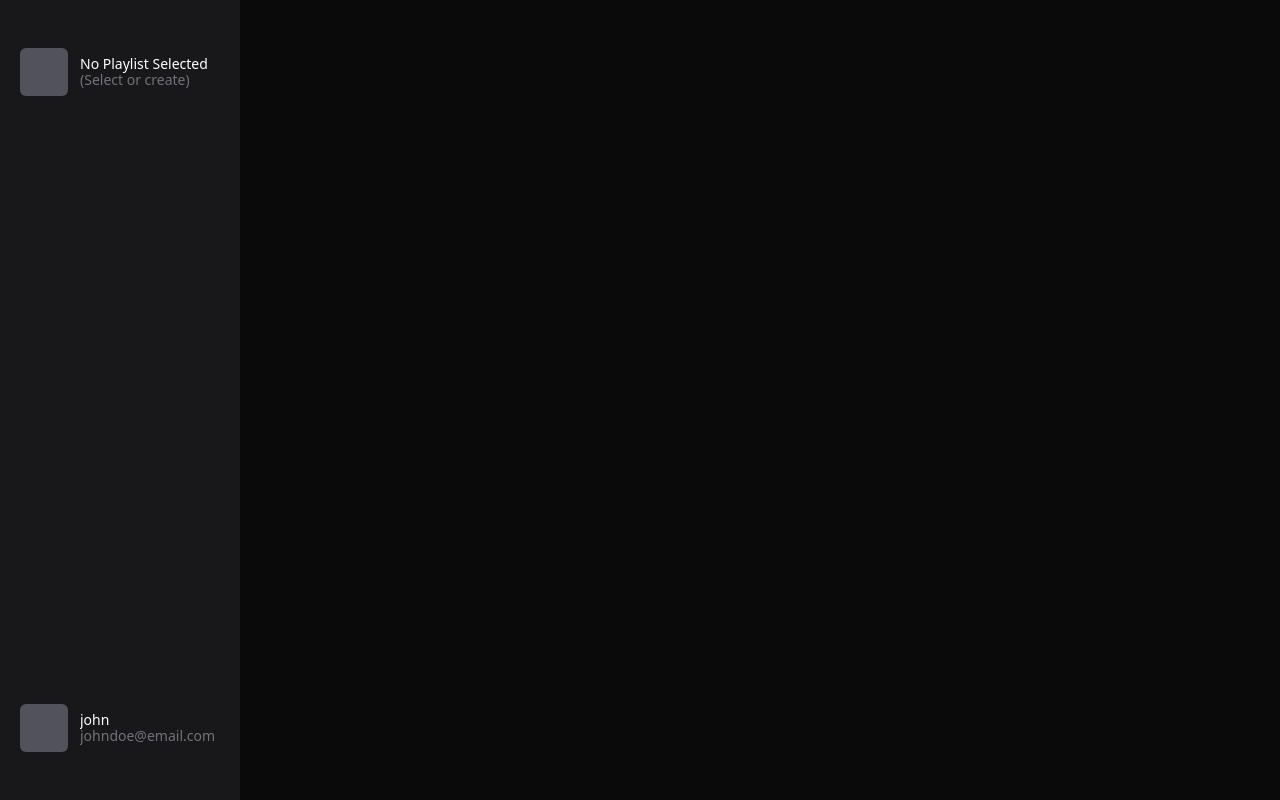
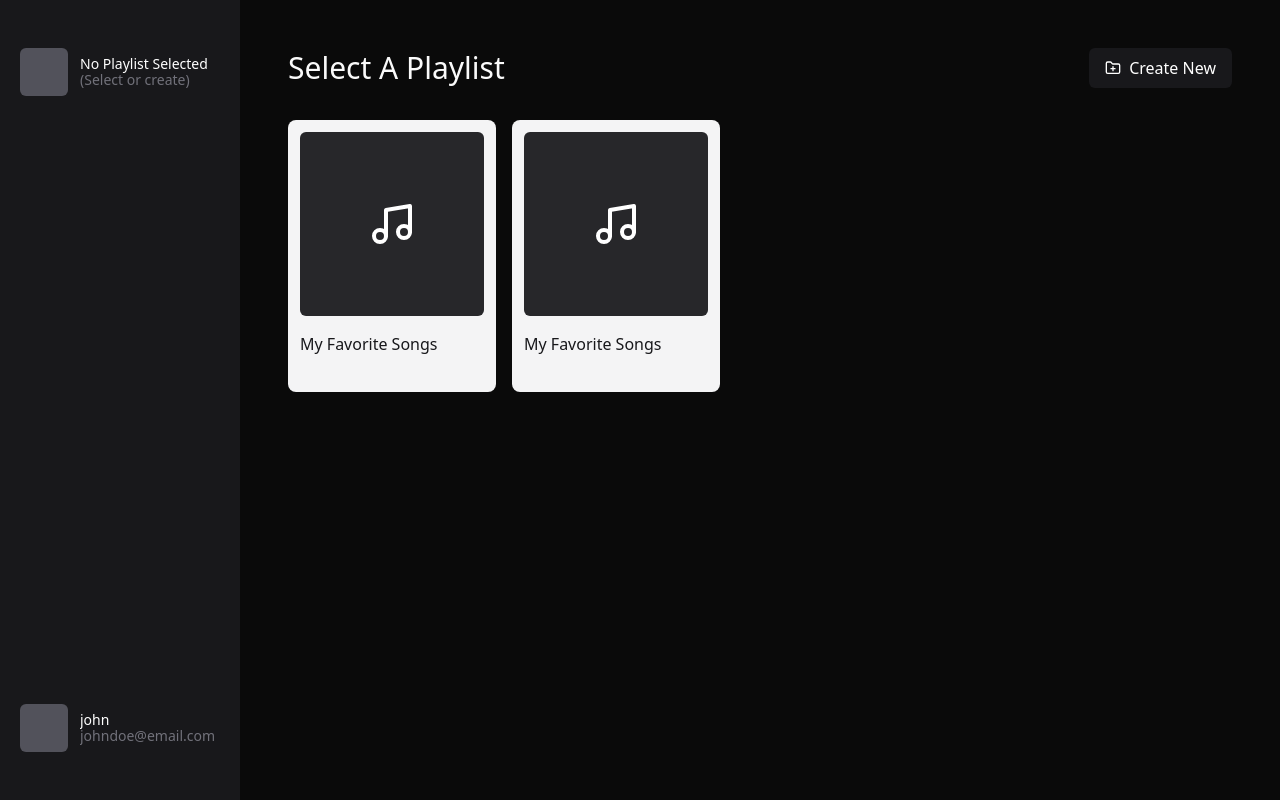
Before and after one commit to theMillenniumFalcon/spotsync, a Next.js app: page /dashboard in a window 1280 px wide. Built offline with nearby package versions, Linux system fonts and the light colour scheme.

Commit message:
added playlist selector and creator in dashboard

```diff
--- a/next.config.mjs
+++ b/next.config.mjs
@@ -1,4 +1,15 @@
 /** @type {import('next').NextConfig} */
-const nextConfig = {};
+const nextConfig = {
+    reactStrictMode: true,
+    swcMinify: true,
+    images: {
+        remotePatterns: [
+        {
+            protocol: 'https',
+            hostname: '**.scdn.co',
+        },
+        ],
+    },
+};
 
 export default nextConfig;
--- a/src/app/dashboard/page.tsx
+++ b/src/app/dashboard/page.tsx
@@ -1,4 +1,5 @@
-import Sidebar from "@/components/sidebar";
+import PlaylistSelect from "@/components/dashboard/playlistSelect"
+import Sidebar from "@/components/sidebar"
 
 export default function Dashboard() {
   return (
@@ -6,7 +7,7 @@ export default function Dashboard() {
       <div className="dashboard-scroll flex h-full overflow-x-auto">
         <Sidebar editing={false} />
         {/* <div className="w-96 text-xs text-zinc-500">{JSON.stringify(data)}</div> */}
-        {/* <PlaylistSelect /> */}
+        <PlaylistSelect />
       </div>
     </div>
   )
--- /dev/null
+++ b/src/components/dashboard/creating.tsx
@@ -0,0 +1,20 @@
+import { Loader2 } from "lucide-react"
+
+interface CreatingProps {
+    name: string
+}
+
+const Creating: React.FC<CreatingProps> = ({ name }) => {
+  return (
+    <div>
+      <Loader2 className="mt-4 h-8 w-8 animate-spin animate-pulse self-center text-zinc-500" />
+
+      <div className="mt-4 mb-8 text-sm">
+        Creating a live editing room for{" "}
+        <span className="font-bold underline underline-offset-2">{name}</span>
+      </div>
+    </div>
+  )
+}
+
+export default Creating
--- a/src/components/dashboard/playlistSelect.tsx
+++ b/src/components/dashboard/playlistSelect.tsx
@@ -1,8 +1,139 @@
+"use client"
+
+import React, { useState } from "react"
+import { toast } from "sonner"
+import { FolderPlus, Music } from "lucide-react"
+import Image from "next/image"
+
+import { Button } from "@/components/ui/button"
+import Creating from "./creating"
+
 interface PlaylistSelectProps {}
 
 const PlaylistSelect: React.FC<PlaylistSelectProps> = ({ }) => {
+    const [selecting, setSelecting] = useState(true)
+    const [selected, setSelected] = useState("")
+
+    const selectHandler = (id: string) => {
+        setSelected(id)
+        setSelecting(false)
+      }
+
+    const playlists = {
+        items: [
+            {
+                id: "playlist1",
+                name: "My Favorite Songs",
+                owner: {
+                    id: "user123",
+                    name: "John Doe"
+                },
+                public: true,
+                images: [
+                    {
+                        url: ""
+                    }
+                ],
+                tracks: [
+                    { id: "track1", title: "Song A", artist: "Artist 1" },
+                    { id: "track2", title: "Song B", artist: "Artist 2" }
+                ]
+            },
+            {
+                id: "playlist1",
+                name: "My Favorite Songs",
+                owner: {
+                    id: "user123",
+                    name: "John Doe"
+                },
+                public: true,
+                images: [
+                    {
+                        url: ""
+                    }
+                ],
+                tracks: [
+                    { id: "track1", title: "Song A", artist: "Artist 1" },
+                    { id: "track2", title: "Song B", artist: "Artist 2" }
+                ]
+            },
+        ]
+    }
+
+    const userData = {
+        name: "john",
+        email: "johndoe@email.com",
+        image: "",
+        userExt: "johnexe",
+        id: "user123",
+    }
+
     return (
-        <>PlaylistSelect</>
+        <div className="flex h-full min-w-[650px] flex-grow flex-col  items-start justify-start overflow-y-auto p-12">
+            <div className="flex w-full items-center justify-between">
+                <div className="text-3xl font-medium">Select A Playlist</div>
+                <Button
+                onClick={() => {
+                    toast.info("Coming soon!")
+                }}
+                disabled={!selecting}
+                className="text-base">
+                <FolderPlus className="mr-2 h-4 w-4" />
+                    Create New
+                </Button>
+            </div>
+            <div className=" mt-8 flex w-full max-w-screen-lg flex-wrap gap-4">
+                {/* <div className="h-96 w-[900px] overflow-auto whitespace-pre text-xs">
+                    {JSON.stringify(playlists, null, "\t")}
+                </div> */}
+                {selecting ? (
+                    playlists ? (
+                        playlists?.items?.map((playlist: any, i: number) => {
+                        if (userData?.id !== playlist.owner.id || !playlist.public) return null
+                        return (
+                            <Button
+                                key={i}
+                                className="h-auto w-52 flex-col items-start justify-start rounded-lg p-3 text-base"
+                                variant="subtle"
+                                onClick={() => selectHandler(playlist.id)}>
+                            <div className="relative mb-4 aspect-square w-full overflow-hidden rounded-md bg-zinc-800">
+                                {playlist.images[0]?.url ? (
+                                    <Image
+                                        src={playlist.images[0].url}
+                                        alt="playlist image"
+                                        fill
+                                        sizes="250px"
+                                        className="z-10 min-h-full min-w-full object-cover"
+                                    />
+                                ) : (
+                                <div className="z-0 flex h-full w-full items-center justify-center">
+                                    <Music className="h-12 w-12 text-white" />
+                                </div>
+                                )}
+                            </div>
+                            <div className="w-full overflow-hidden text-ellipsis whitespace-nowrap text-left">
+                                {playlist.name}
+                            </div>
+                            <div className="ellipsis mt-1 h-5 w-full overflow-hidden whitespace-nowrap text-left text-sm font-normal text-zinc-500">
+                                {playlist.description ?? ""}
+                            </div>
+                            </Button>
+                        )
+                    })
+                ) : (
+                    <div className="text-zinc-500">
+                        No Playlists Found. Create one to get started!
+                    </div>
+                )
+                ) : (
+                <Creating
+                    name = {
+                        playlists?.items.find((item: any) => item.id === selected)?.name as string
+                    }
+                />
+                )}
+            </div>
+    </div>
     )
 }
 
```
Also changed, not shown: src/components/dashboard/index.ts (deleted).
